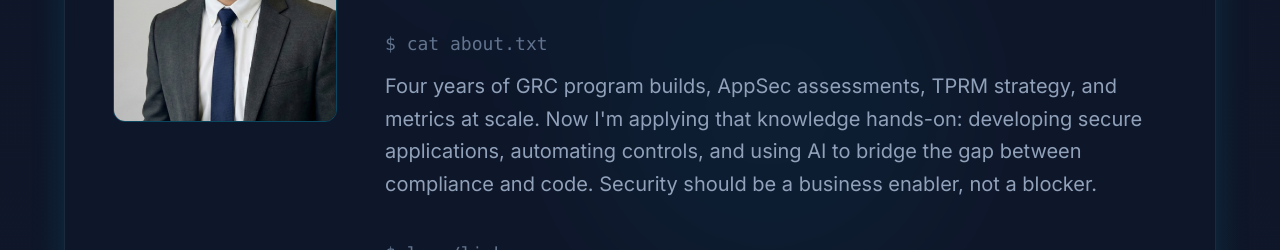
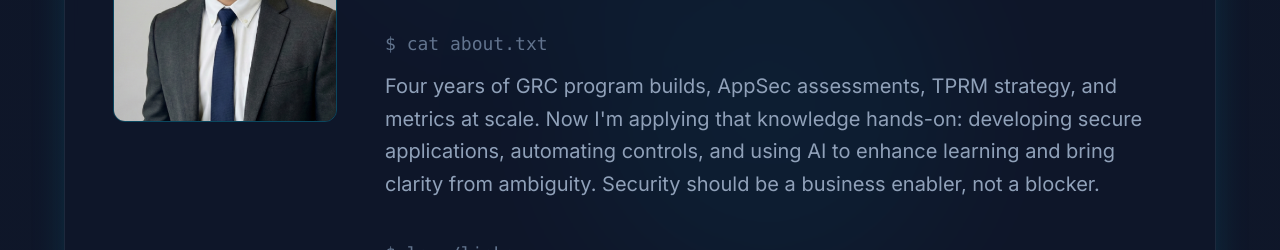
Before and after one commit to dandev404200/danalv-site, a Vue app in the folder frontend/: page / in a window 1280 px wide. Shown: the part 424-674 px from the top of the page. Built offline with nearby package versions, Linux system fonts and the light colour scheme.

Commit message:
adjusted bio language

```diff
--- a/frontend/src/views/HomeView.vue
+++ b/frontend/src/views/HomeView.vue
@@ -82,7 +82,7 @@ const projects = [
             <p class="text-slate-400 leading-relaxed mb-10 text-lg md:text-xl">
               Four years of GRC program builds, AppSec assessments, TPRM strategy, and metrics at scale. Now I'm
               applying that knowledge hands-on: developing secure applications, automating controls, and using AI to
-              bridge the gap between compliance and code. Security should be a business enabler, not a blocker.
+              enhance learning and bring clarity from ambiguity. Security should be a business enabler, not a blocker.
             </p>
 
             <p class="font-mono text-lg text-slate-500 mb-3">$ ls ~/links</p>
```
